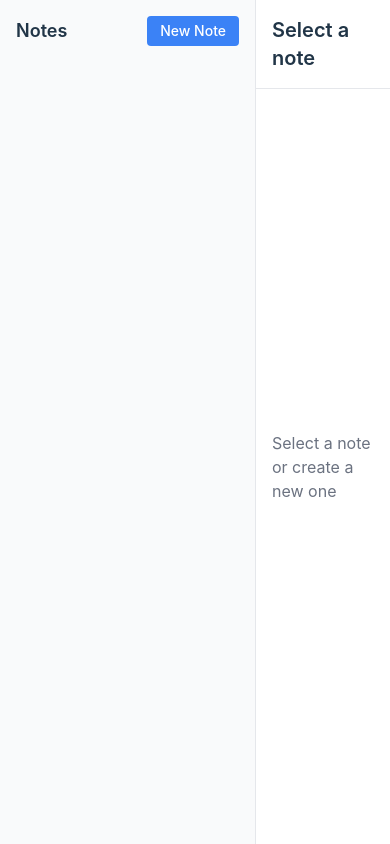
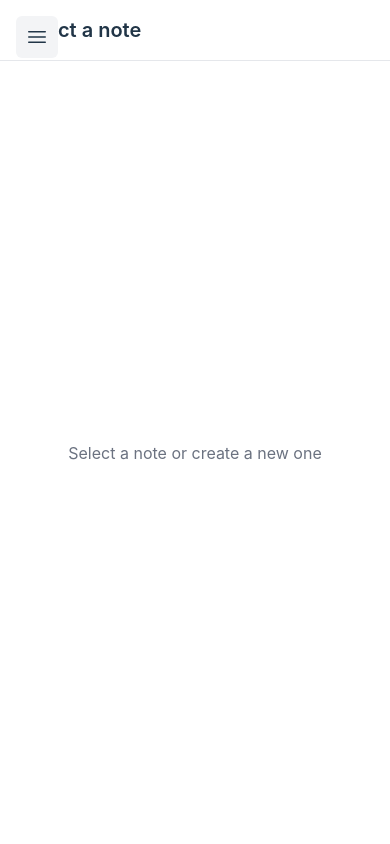
Before and after one commit to cihad/ai-generated-note-app, a React (Vite) app: page / in a window 390 px wide. Built offline with nearby package versions, Linux system fonts and the light colour scheme; the HTML template or start-up script is replaced by a standard one.

Commit message:
feat: enhance sidebar functionality and mobile experience - Add mobile menu toggle for sidebar - Implement overlay for improved mobile navigation - Close sidebar when a note is selected on mobile

```diff
--- a/src/App.tsx
+++ b/src/App.tsx
@@ -138,7 +138,7 @@ export default function App() {
         <div className="p-4 border-b bg-white">
           <div className="flex flex-col gap-4">
             <div className="flex justify-between items-center">
-              <div className="flex items-center gap-4">
+              <div className="flex items-center gap-4 flex-1 min-w-0">
                 {selectedNote ? (
                   <input
                     type="text"
@@ -147,14 +147,14 @@ export default function App() {
                       handleNoteTitleChange(selectedNote.id, e.target.value)
                     }
                     onFocus={(e) => e.target.select()}
-                    className="text-xl font-semibold bg-transparent border-none focus:outline-none focus:ring-2 focus:ring-blue-500 focus:ring-opacity-50 rounded px-2 py-1 w-96"
+                    className="text-xl font-semibold bg-transparent border-none focus:outline-none focus:ring-2 focus:ring-blue-500 focus:ring-opacity-50 rounded px-2 py-1 flex-1 min-w-0"
                     placeholder="Note title..."
                   />
                 ) : (
                   <h1 className="text-xl font-semibold">Select a note</h1>
                 )}
               </div>
-              <div className="flex space-x-2">
+              <div className="flex space-x-2 ml-4">
                 {selectedNote && (
                   <button
                     onClick={handleSave}
--- a/src/components/Sidebar.tsx
+++ b/src/components/Sidebar.tsx
@@ -1,6 +1,12 @@
 import { Note } from "../types/Note";
-import { StarIcon, TrashIcon } from "@heroicons/react/24/outline";
+import {
+  StarIcon,
+  TrashIcon,
+  Bars3Icon,
+  XMarkIcon,
+} from "@heroicons/react/24/outline";
 import { StarIcon as StarIconSolid } from "@heroicons/react/24/solid";
+import { useState, useEffect } from "react";
 
 interface SidebarProps {
   notes: Note[];
@@ -21,8 +27,43 @@ export default function Sidebar({
   onNoteTitleChange,
   onNewNote,
 }: SidebarProps) {
+  const [isOpen, setIsOpen] = useState(false);
+
+  // Close sidebar when a note is selected on mobile
+  useEffect(() => {
+    if (selectedNoteId) {
+      setIsOpen(false);
+    }
+  }, [selectedNoteId]);
+
   return (
-    <div className="w-64 h-full border-r bg-gray-50 overflow-y-auto">
+    <>
+      {/* Mobile menu button */}
+      <button
+        onClick={() => setIsOpen(!isOpen)}
+        className="fixed top-4 left-4 z-50 p-2 rounded-md bg-gray-100 hover:bg-gray-200 lg:hidden"
+      >
+        {isOpen ? (
+          <XMarkIcon className="w-6 h-6" />
+        ) : (
+          <Bars3Icon className="w-6 h-6" />
+        )}
+      </button>
+
+      {/* Overlay */}
+      {isOpen && (
+        <div
+          className="fixed inset-0 bg-black bg-opacity-50 z-40 lg:hidden"
+          onClick={() => setIsOpen(false)}
+        />
+      )}
+
+      {/* Sidebar */}
+      <div
+        className={`fixed lg:static inset-y-0 left-0 w-64 h-full border-r bg-gray-50 overflow-y-auto transform transition-transform duration-300 ease-in-out z-40 ${
+          isOpen ? "translate-x-0" : "-translate-x-full lg:translate-x-0"
+        }`}
+      >
         <div className="p-4">
           <div className="flex items-center justify-between mb-4">
             <h2 className="text-lg font-semibold">Notes</h2>
@@ -86,5 +127,6 @@ export default function Sidebar({
           </div>
         </div>
       </div>
+    </>
   );
 }
```
Lines whose indentation alone changed are shown as unchanged.
